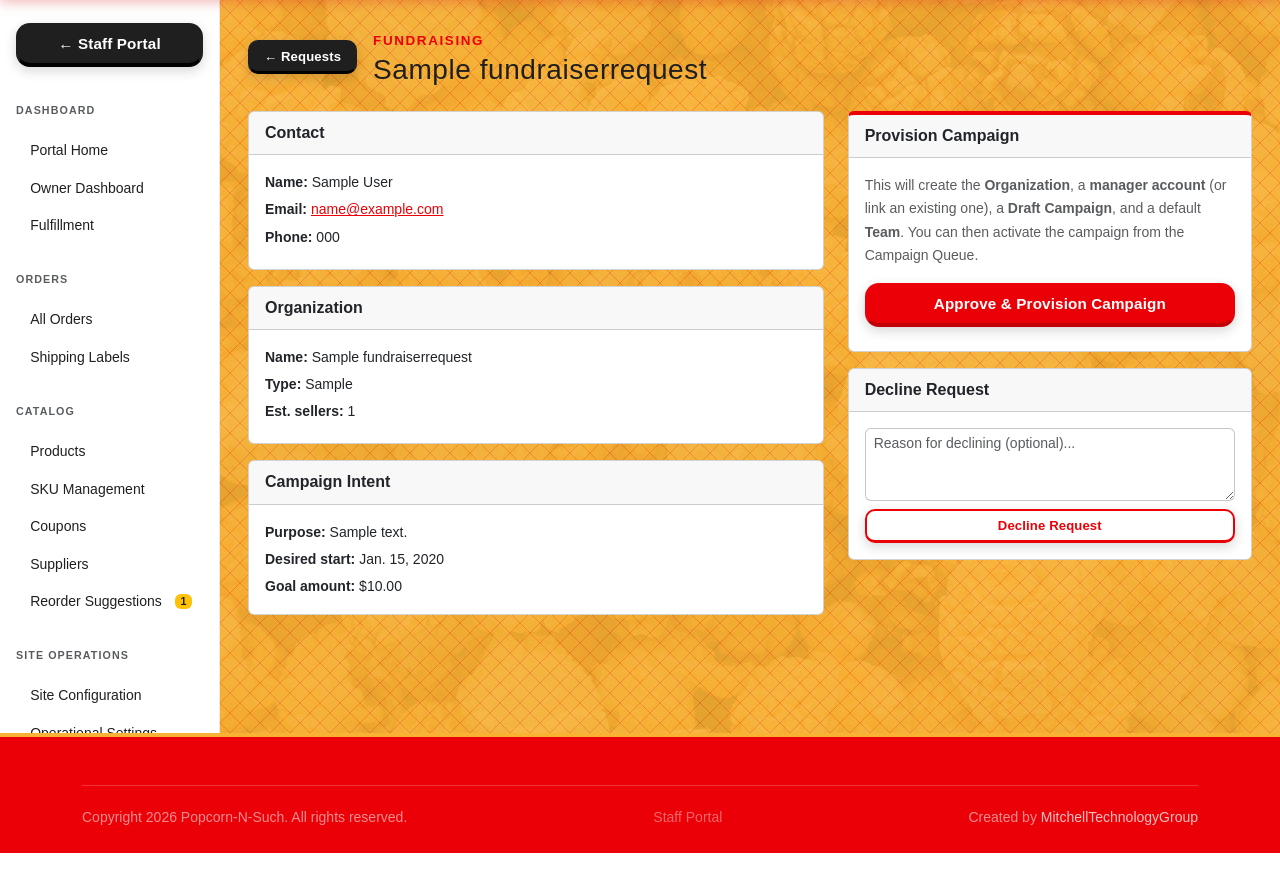
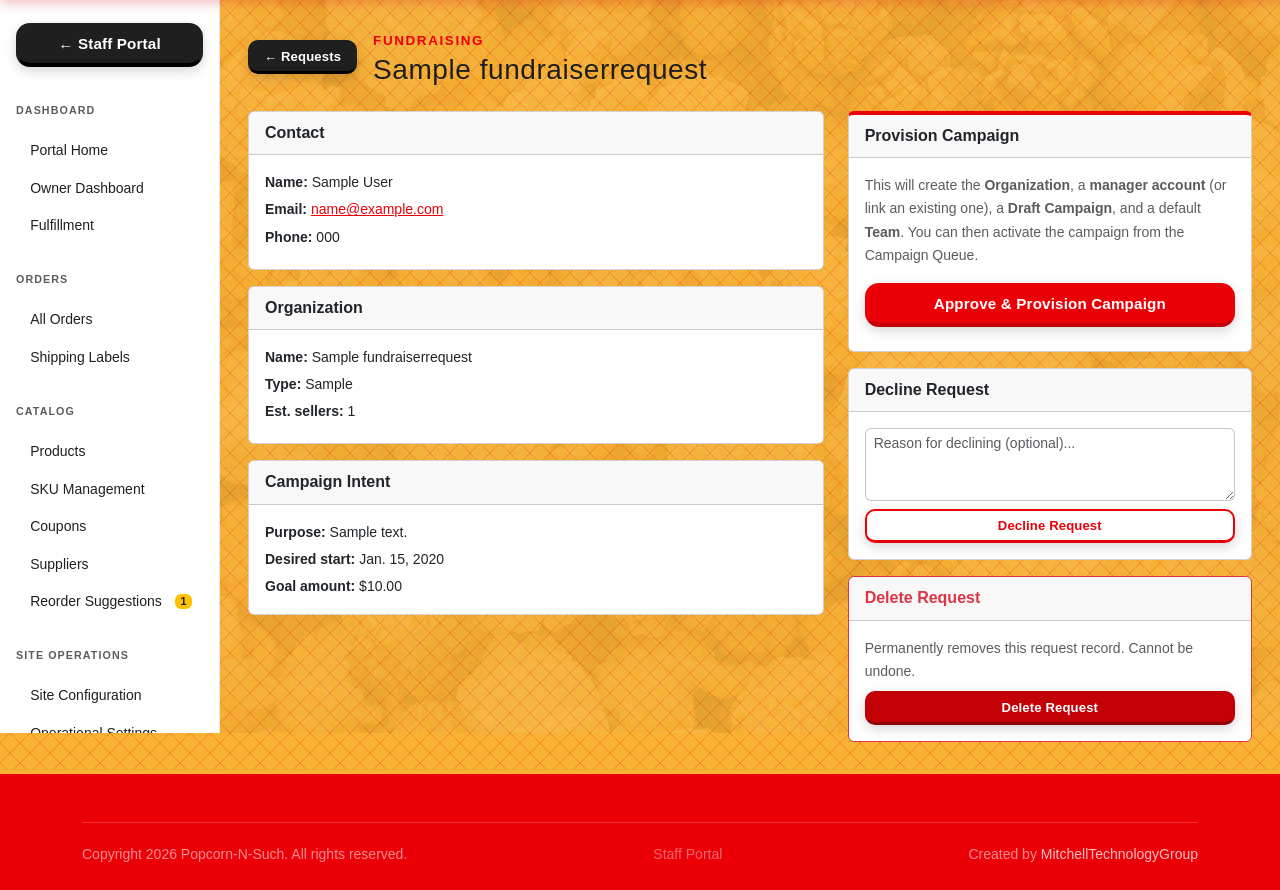
Before and after one commit to jeuanimo/popcorn-n-such, a Django app: page /fundraisers/staff/requests/1/ in a window 1280 px wide. Shown: the part 67-957 px from the top of the page. Before the commit the page ends 920 px from the top, so only its background shows below. Run offline with Django 5.2, Linux system fonts and the light colour scheme; a user stored in the database is signed in; data comes from the database, SQL or seed files in the repository; tables that the repository leaves empty hold one stand-in row (values such as "Sample post"); parts of the project's set-up code (start-up, migrations or seed data) failed here and were passed over.

Commit message:
feat: fundraiser campaign + request delete (staff-only, with confirmation)

```diff
--- a/fundraisers/urls.py
+++ b/fundraisers/urls.py
@@ -9,6 +9,8 @@ from .views import (
     StaffFundraiserRequestQueueView,
     campaign_create_view,
     campaign_seller_join_view,
+    fundraiser_request_delete_view,
+    fundraiser_campaign_delete_view,
     fundraiser_signup_thanks_view,
     fundraiser_signup_view,
     staff_approve_campaign_view,
@@ -35,4 +37,6 @@ urlpatterns = [
     path("staff/<slug:slug>/live-toggle/", staff_toggle_campaign_live_view, name="staff-campaign-live-toggle"),
     path("staff/requests/", StaffFundraiserRequestQueueView.as_view(), name="staff-request-queue"),
     path("staff/requests/<int:pk>/", staff_provision_campaign_view, name="staff-provision-campaign"),
+    path("staff/requests/<int:pk>/delete/", fundraiser_request_delete_view, name="staff-request-delete"),
+    path("staff/<slug:slug>/delete/", fundraiser_campaign_delete_view, name="staff-campaign-delete"),
 ]
--- a/templates/fundraisers/staff_campaign_queue.html
+++ b/templates/fundraisers/staff_campaign_queue.html
@@ -48,6 +48,12 @@
                                                 class="btn btn-sm btn-brand">Restore Live</button>
                                     {% endif %}
                                 </form>
+                                <form method="post"
+                                      action="{% url 'fundraisers:staff-campaign-delete' campaign.slug %}"
+                                      onsubmit="return confirm('Permanently delete campaign \'{{ campaign.campaign_name }}\'? This cannot be undone.')">
+                                    {% csrf_token %}
+                                    <button type="submit" class="btn btn-sm btn-danger">Delete</button>
+                                </form>
                             </div>
                         </div>
                     {% endwith %}
--- a/templates/fundraisers/staff_request_detail.html
+++ b/templates/fundraisers/staff_request_detail.html
@@ -97,6 +97,18 @@
                     </form>
                 </div>
             </div>
+            <div class="card border-danger mt-3">
+                <div class="card-header fw-semibold text-danger">Delete Request</div>
+                <div class="card-body">
+                    <p class="small text-muted mb-2">Permanently removes this request record. Cannot be undone.</p>
+                    <form method="post"
+                          action="{% url 'fundraisers:staff-request-delete' fr.pk %}"
+                          onsubmit="return confirm('Permanently delete this request?')">
+                        {% csrf_token %}
+                        <button type="submit" class="btn btn-sm btn-danger w-100">Delete Request</button>
+                    </form>
+                </div>
+            </div>
         </div>
     </div>
 {% endblock content %}
```
Also changed, not shown: templates/fundraisers/staff_request_queue.html (+7 -0 lines).
